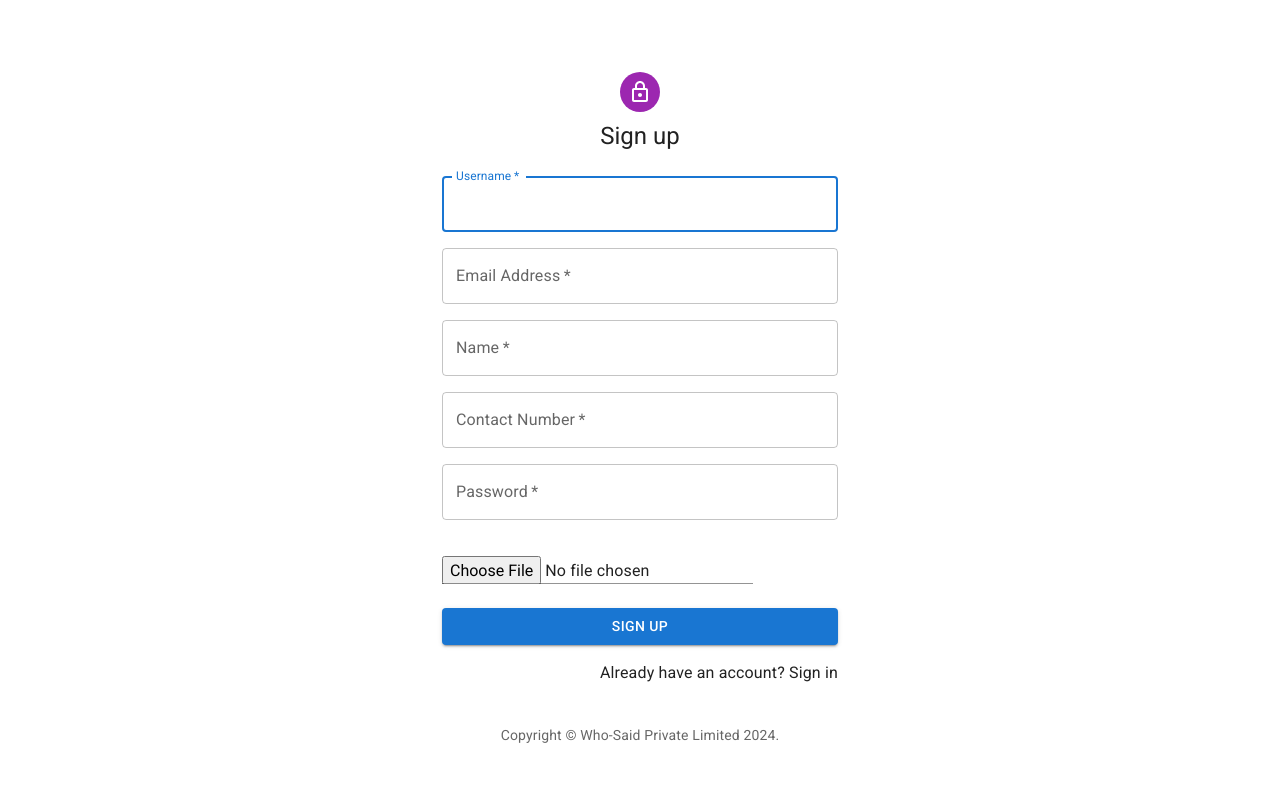
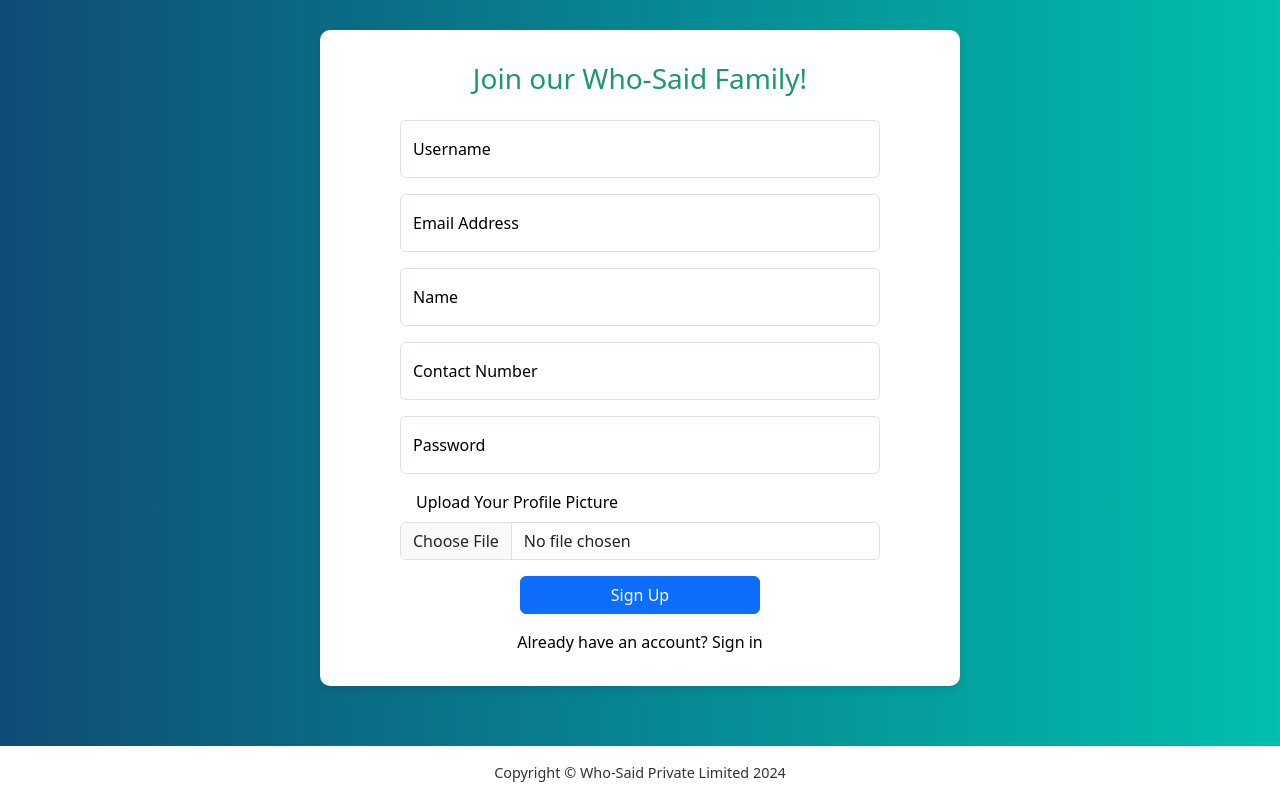
Before and after one commit to UsaidRashid/Who-Said-Konnectz, a React (Vite) app in the folder frontend/: page /signup in a window 1280 px wide. Built offline with nearby package versions, Linux system fonts and the light colour scheme.

Commit message:
Login Signup styles

```diff
--- a/frontend/src/components/Login.jsx
+++ b/frontend/src/components/Login.jsx
@@ -1,39 +1,15 @@
-import * as React from "react";
-import { useState } from "react";
-import Avatar from "@mui/material/Avatar";
-import Button from "@mui/material/Button";
-import CssBaseline from "@mui/material/CssBaseline";
-import TextField from "@mui/material/TextField";
-import FormControlLabel from "@mui/material/FormControlLabel";
-import Checkbox from "@mui/material/Checkbox";
-import Grid from "@mui/material/Grid";
-import Box from "@mui/material/Box";
-import LockOutlinedIcon from "@mui/icons-material/LockOutlined";
-import Typography from "@mui/material/Typography";
-import Container from "@mui/material/Container";
-import { createTheme, ThemeProvider } from "@mui/material/styles";
+import React, { useState } from "react";
 import axios from "axios";
 import { useNavigate, Link } from "react-router-dom";
-
-function Copyright(props) {
-  return (
-    <Typography
-      variant="body2"
-      color="text.secondary"
-      align="center"
-      {...props}
-    >
-      {"Copyright © "}
-      <Link color="inherit" href="https://mui.com/">
-        Who-Said Private Limited
-      </Link>{" "}
-      {new Date().getFullYear()}
-      {"."}
-    </Typography>
-  );
-}
-
-const defaultTheme = createTheme();
+import {
+  Container,
+  Form,
+  Button,
+  Row,
+  Col,
+  FloatingLabel,
+} from "react-bootstrap";
+import "../styles/login.css";
 
 export default function SignIn() {
   const [username, setUsername] = useState("");
@@ -61,7 +37,6 @@
       }
     } catch (error) {
       console.error("Error in Logging in:", error);
-      console.log(error.response?.data?.message || "An error occurred");
       if (error.response) {
         alert(
           "Error from server: " +
@@ -78,81 +53,59 @@
   };
 
   return (
-    <ThemeProvider theme={defaultTheme}>
-      <Container component="main" maxWidth="xs">
-        <CssBaseline />
-        <Box
-          sx={{
-            marginTop: 8,
-            display: "flex",
-            flexDirection: "column",
-            alignItems: "center",
-          }}
+    <div className="login-container">
+      <Container className="login-form-container w-50">
+        <h1 className="text-center mb-4 fs-3 bolder">Welcome Back!</h1>
+        <Form onSubmit={handleSubmit} className="mx-5">
+          <Row className="mb-3">
+            <Col>
+              <FloatingLabel
+                controlId="username"
+                label="Username"
+                className="text-dark"
               >
-          <Avatar sx={{ m: 1, bgcolor: "secondary.main" }}>
-            <LockOutlinedIcon />
-          </Avatar>
-          <Typography component="h1" variant="h5">
-            Sign in
-          </Typography>
-          <Box
-            component="form"
-            onSubmit={handleSubmit}
-            noValidate
-            sx={{ mt: 1 }}
-          >
-            <TextField
-              margin="normal"
-              required
-              fullWidth
-              id="username"
-              label="Username"
-              name="username"
-              autoComplete="username"
-              autoFocus
+                <Form.Control
+                  type="text"
+                  placeholder="Username"
                   value={username}
                   onChange={(e) => setUsername(e.target.value)}
+                  required
                 />
-            <TextField
-              margin="normal"
-              required
-              fullWidth
-              name="password"
+              </FloatingLabel>
+            </Col>
+          </Row>
+          <Row className="mb-3">
+            <Col>
+              <FloatingLabel
+                controlId="password"
                 label="Password"
+                className="text-dark"
+              >
+                <Form.Control
                   type="password"
-              id="password"
-              autoComplete="current-password"
+                  placeholder="Password"
                   value={password}
                   onChange={(e) => setPassword(e.target.value)}
+                  required
                 />
-            <FormControlLabel
-              control={<Checkbox value="remember" color="primary" />}
-              label="Remember me"
-            />
-            <Button
-              type="submit"
-              fullWidth
-              variant="contained"
-              sx={{ mt: 3, mb: 2 }}
-            >
+              </FloatingLabel>
+            </Col>
+          </Row>
+          <Button type="submit" variant="primary" className="w-50 mb-3">
             Sign In
           </Button>
-            <Grid container>
-              <Grid item xs>
-                <Link href="#" variant="body2">
-                  Forgot password?
-                </Link>
-              </Grid>
-              <Grid item>
-                <Link to="/signup" variant="body2">
-                  {"Don't have an account? Sign Up"}
-                </Link>
-              </Grid>
-            </Grid>
-          </Box>
-        </Box>
-        <Copyright sx={{ mt: 8, mb: 4 }} />
+          <Row className="mb-3">
+            <Col>
+              <p className="text-center text-black">
+                <Link to="/signup">Don't have an account? Sign Up</Link>
+              </p>
+            </Col>
+          </Row>
+        </Form>
       </Container>
-    </ThemeProvider>
+      <footer className="login-footer">
+        <p>Copyright © Who-Said Private Limited {new Date().getFullYear()}</p>
+      </footer>
+    </div>
   );
 }
--- a/frontend/src/components/SignUp.jsx
+++ b/frontend/src/components/SignUp.jsx
@@ -1,38 +1,15 @@
-import * as React from "react";
-import { useState } from "react";
+import React, { useState } from "react";
 import axios from "axios";
 import { Link, useNavigate } from "react-router-dom";
-import Avatar from "@mui/material/Avatar";
-import Button from "@mui/material/Button";
-import CssBaseline from "@mui/material/CssBaseline";
-import TextField from "@mui/material/TextField";
-import Grid from "@mui/material/Grid";
-import Box from "@mui/material/Box";
-import LockOutlinedIcon from "@mui/icons-material/LockOutlined";
-import Typography from "@mui/material/Typography";
-import Container from "@mui/material/Container";
-import { createTheme, ThemeProvider } from "@mui/material/styles";
-import Input from "@mui/material/Input";
-
-function Copyright(props) {
-  return (
-    <Typography
-      variant="body2"
-      color="text.secondary"
-      align="center"
-      {...props}
-    >
-      {"Copyright © "}
-      <Link color="inherit" href="https://mui.com/">
-        Who-Said Private Limited
-      </Link>{" "}
-      {new Date().getFullYear()}
-      {"."}
-    </Typography>
-  );
-}
-
-const defaultTheme = createTheme();
+import {
+  Container,
+  Form,
+  Button,
+  FloatingLabel,
+  Row,
+  Col,
+} from "react-bootstrap";
+import "../styles/signup.css";
 
 export default function SignUp() {
   const navigate = useNavigate();
@@ -62,7 +39,6 @@
     formData.append("profilePic", profilePic);
 
     try {
-      console.log(formData);
       const response = await axios.post(
         "http://localhost:3002/signup",
         formData,
@@ -78,7 +54,6 @@
         const token = response.data.token;
         localStorage.setItem("token", token);
         navigate("/");
-        return response.data;
       } else {
         alert("Unexpected status code: " + response.status);
       }
@@ -100,120 +75,124 @@
   };
 
   return (
-    <ThemeProvider theme={defaultTheme}>
-      <Container component="main" maxWidth="xs">
-        <CssBaseline />
-        <Box
-          sx={{
-            marginTop: 8,
-            display: "flex",
-            flexDirection: "column",
-            alignItems: "center",
-          }}
+    <div className="signup-container">
+      <Container className="signup-form-container w-50">
+        <h1 className="text-center mb-4 fs-3 bolder">
+          Join our Who-Said Family!
+        </h1>
+        <Form onSubmit={handleSubmit} className="mx-5">
+          <Row className="mb-3">
+            <Col>
+              <FloatingLabel
+                controlId="username"
+                label="Username"
+                className="text-black"
               >
-          <Avatar sx={{ m: 1, bgcolor: "secondary.main" }}>
-            <LockOutlinedIcon />
-          </Avatar>
-          <Typography component="h1" variant="h5">
-            Sign up
-          </Typography>
-          <Box
-            component="form"
-            noValidate
-            onSubmit={handleSubmit}
-            sx={{ mt: 3 }}
-          >
-            <Grid container spacing={2}>
-              <Grid item xs={12}>
-                <TextField
-                  autoComplete="username"
-                  name="username"
-                  required
-                  fullWidth
-                  id="username"
-                  label="Username"
-                  autoFocus
+                <Form.Control
+                  type="text"
+                  placeholder="Username"
                   value={username}
                   onChange={(e) => setUsername(e.target.value)}
+                  required
                 />
-              </Grid>
-              <Grid item xs={12}>
-                <TextField
-                  required
-                  fullWidth
-                  id="email"
+              </FloatingLabel>
+            </Col>
+          </Row>
+          <Row className="mb-3">
+            <Col>
+              <FloatingLabel
+                controlId="email"
                 label="Email Address"
-                  name="email"
-                  autoComplete="email"
+                className="text-black"
+              >
+                <Form.Control
+                  type="email"
+                  placeholder="Email Address"
                   value={email}
                   onChange={(e) => setEmail(e.target.value)}
+                  required
                 />
-              </Grid>
-              <Grid item xs={12}>
-                <TextField
-                  required
-                  fullWidth
-                  id="name"
+              </FloatingLabel>
+            </Col>
+          </Row>
+          <Row className="mb-3">
+            <Col>
+              <FloatingLabel
+                controlId="name"
                 label="Name"
-                  name="name"
-                  autoComplete="name"
+                className="text-black"
+              >
+                <Form.Control
+                  type="text"
+                  placeholder="Name"
                   value={name}
                   onChange={(e) => setName(e.target.value)}
+                  required
                 />
-              </Grid>
-              <Grid item xs={12}>
-                <TextField
-                  required
-                  fullWidth
-                  id="contact"
+              </FloatingLabel>
+            </Col>
+          </Row>
+          <Row className="mb-3">
+            <Col>
+              <FloatingLabel
+                controlId="contact"
                 label="Contact Number"
-                  name="contact"
-                  autoComplete="contact"
+                className="text-black"
+              >
+                <Form.Control
+                  type="text"
+                  placeholder="Contact Number"
                   value={contact}
                   onChange={(e) => setContact(e.target.value)}
+                  required
                 />
-              </Grid>
-              <Grid item xs={12}>
-                <TextField
-                  required
-                  fullWidth
-                  name="password"
+              </FloatingLabel>
+            </Col>
+          </Row>
+          <Row className="mb-3">
+            <Col>
+              <FloatingLabel
+                controlId="password"
                 label="Password"
+                className="text-black"
+              >
+                <Form.Control
                   type="password"
-                  id="password"
-                  autoComplete="new-password"
+                  placeholder="Password"
                   value={password}
                   onChange={(e) => setPassword(e.target.value)}
+                  required
                 />
-              </Grid>
-              <Grid item xs={12}>
-                <Input
+              </FloatingLabel>
+            </Col>
+          </Row>
+          <Row className="mb-3">
+            <Col>
+              <Form.Group controlId="profilePic">
+                <Form.Label className="text-black w-100 text-start ms-3">
+                  Upload Your Profile Picture
+                </Form.Label>
+                <Form.Control
+                  type="file"
                   accept="image/*"
-                  type="file"
                   onChange={handleFileChange}
-                  sx={{ mt: 2 }}
+                  className="form-control-file"
                 />
-              </Grid>
-            </Grid>
-            <Button
-              type="submit"
-              fullWidth
-              variant="contained"
-              sx={{ mt: 3, mb: 2 }}
-            >
+              </Form.Group>
+            </Col>
+          </Row>
+
+          <Button type="submit" variant="primary" className="w-50 mb-3">
             Sign Up
           </Button>
-            <Grid container justifyContent="flex-end">
-              <Grid item>
-                <Link to="/login" variant="body2">
-                  Already have an account? Sign in
-                </Link>
-              </Grid>
-            </Grid>
-          </Box>
-        </Box>
-        <Copyright sx={{ mt: 5 }} />
+          <p className="text-center text-black">
+            Already have an account? <Link to="/login">Sign in</Link>
+          </p>
+        </Form>
       </Container>
-    </ThemeProvider>
+      <footer className="signup-footer">
+        <p>Copyright © Who-Said Private Limited {new Date().getFullYear()}</p>
+      </footer>
+    </div>
   );
 }
--- /dev/null
+++ b/frontend/src/styles/login.css
@@ -0,0 +1,52 @@
+/* Container for the whole login page */
+.login-container {
+    display: flex;
+    flex-direction: column;
+    min-height: 100vh;
+    background: linear-gradient(
+      to right,
+      #0f4c75,
+      #00bfae
+    ); /* Emerald theme gradient */
+    color: #fff;
+    text-align: center;
+    justify-content: center;
+  }
+
+  /* Styling for the login form container */
+  .login-form-container {
+    background: #ffffff;
+    border-radius: 10px;
+    padding: 2rem;
+    max-width: 500px;
+    margin: auto;
+    box-shadow: 0 4px 8px rgba(0, 0, 0, 0.1);
+  }
+
+  /* Form headings */
+  .login-form-container h1 {
+    color: #1d976c; /* Emerald color for the heading */
+  }
+
+  /* Customize Bootstrap input fields */
+  .text-dark {
+    color: #333; /* Darker text color for better visibility */
+  }
+
+  .placeholder-dark::placeholder {
+    color: rgba(0, 0, 0, 0.5); /* Slightly opaque placeholder text color */
+  }
+
+  /* Footer styling */
+  .login-footer {
+    margin-top: auto;
+    background: #ffffff;
+    padding: 1rem;
+    text-align: center;
+    color: #333;
+  }
+
+  .login-footer p {
+    margin: 0;
+    font-size: 0.9rem;
+  }
--- /dev/null
+++ b/frontend/src/styles/signup.css
@@ -0,0 +1,52 @@
+/* Container for the whole signup page */
+.signup-container {
+  display: flex;
+  flex-direction: column;
+  min-height: 100vh;
+  background: linear-gradient(
+    to right,
+    #0f4c75,
+    #00bfae
+  ); /* Emerald theme gradient */
+  color: #fff;
+  text-align: center;
+  justify-content: center;
+}
+
+/* Styling for the signup form container */
+.signup-form-container {
+  background: #ffffff;
+  border-radius: 10px;
+  padding: 2rem;
+  max-width: 500px;
+  margin: auto;
+  box-shadow: 0 4px 8px rgba(0, 0, 0, 0.1);
+}
+
+/* Form headings */
+.signup-form-container h1 {
+  color: #1d976c; /* Emerald color for the heading */
+}
+
+/* Customize Bootstrap input fields */
+.text-dark {
+  color: #333; /* Darker text color for better visibility */
+}
+
+.placeholder-dark::placeholder {
+  color: rgba(0, 0, 0, 0.5); /* Slightly opaque placeholder text color */
+}
+
+/* Footer styling */
+.signup-footer {
+  margin-top: auto;
+  background: #ffffff;
+  padding: 1rem;
+  text-align: center;
+  color: #333;
+}
+
+.signup-footer p {
+  margin: 0;
+  font-size: 0.9rem;
+}
```
Lines whose indentation alone changed are shown as unchanged.
